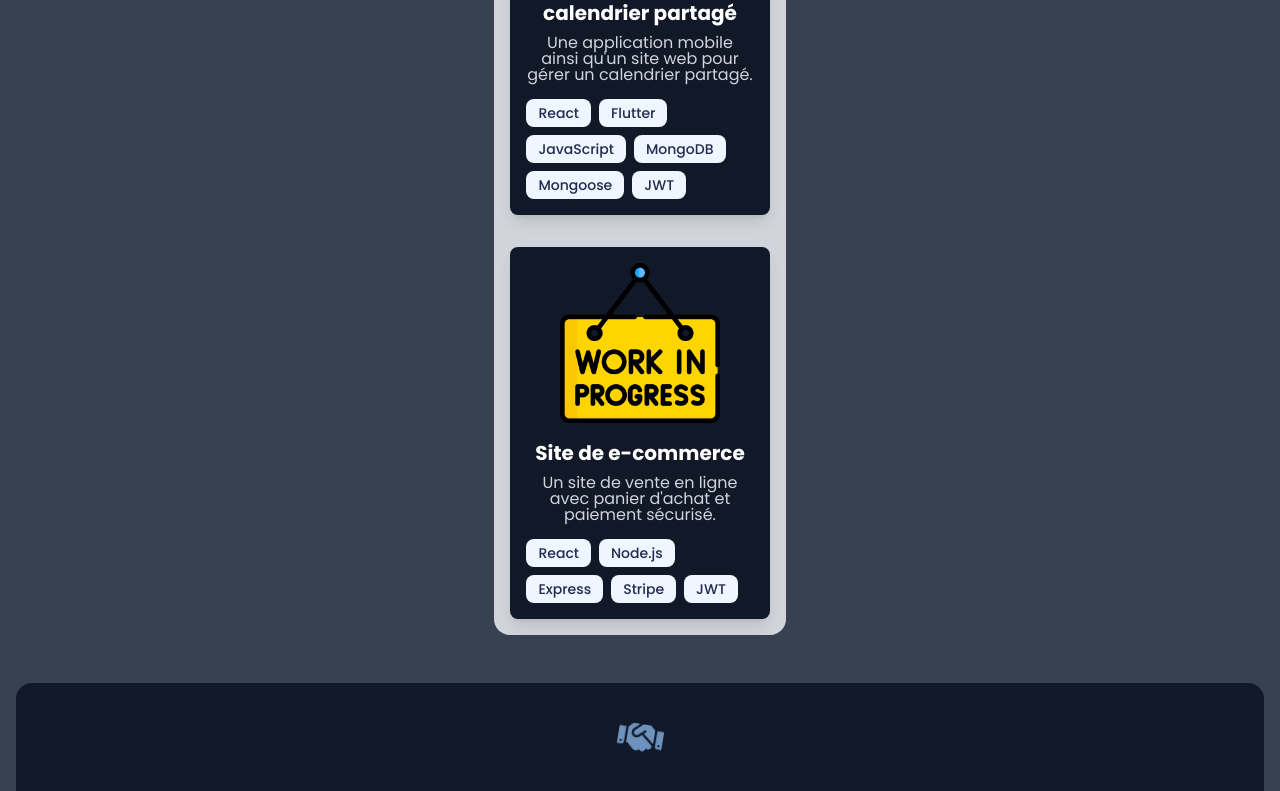
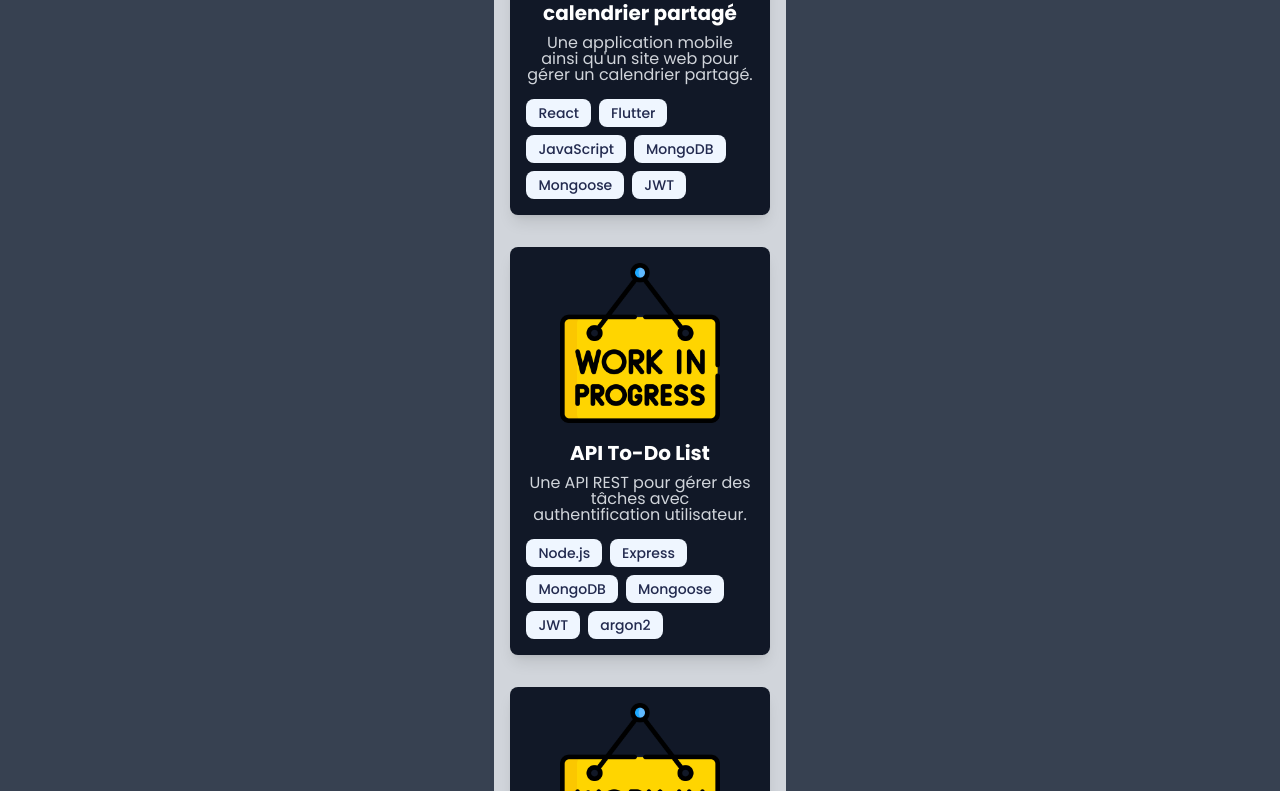
Before and after one commit to EmmanuelleEisele/Portfolio_Emmanuelle_E, a React (Vite) app: page /home in a window 1280 px wide. Shown: the part 2009-2800 px from the top of the page. Built offline with nearby package versions, Linux system fonts and the light colour scheme; a web font is replaced by a local one.

Commit message:
adding a  futur projects data

```diff
--- a/src/data/futurProjects.js
+++ b/src/data/futurProjects.js
@@ -8,6 +8,13 @@ export const futurProjectsData = [
   },
   {
     id: 2,
+    title: "API To-Do List",
+    description: "Une API REST pour gérer des tâches avec authentification utilisateur.",
+    image: "/images/wip.png",
+    techno: ["Node.js", "Express", "MongoDB", "Mongoose", "JWT", "argon2"]
+  },
+  {
+    id: 3,
     title: "Site de e-commerce",
     description: "Un site de vente en ligne avec panier d'achat et paiement sécurisé.",
     image: "/images/wip.png",
```
